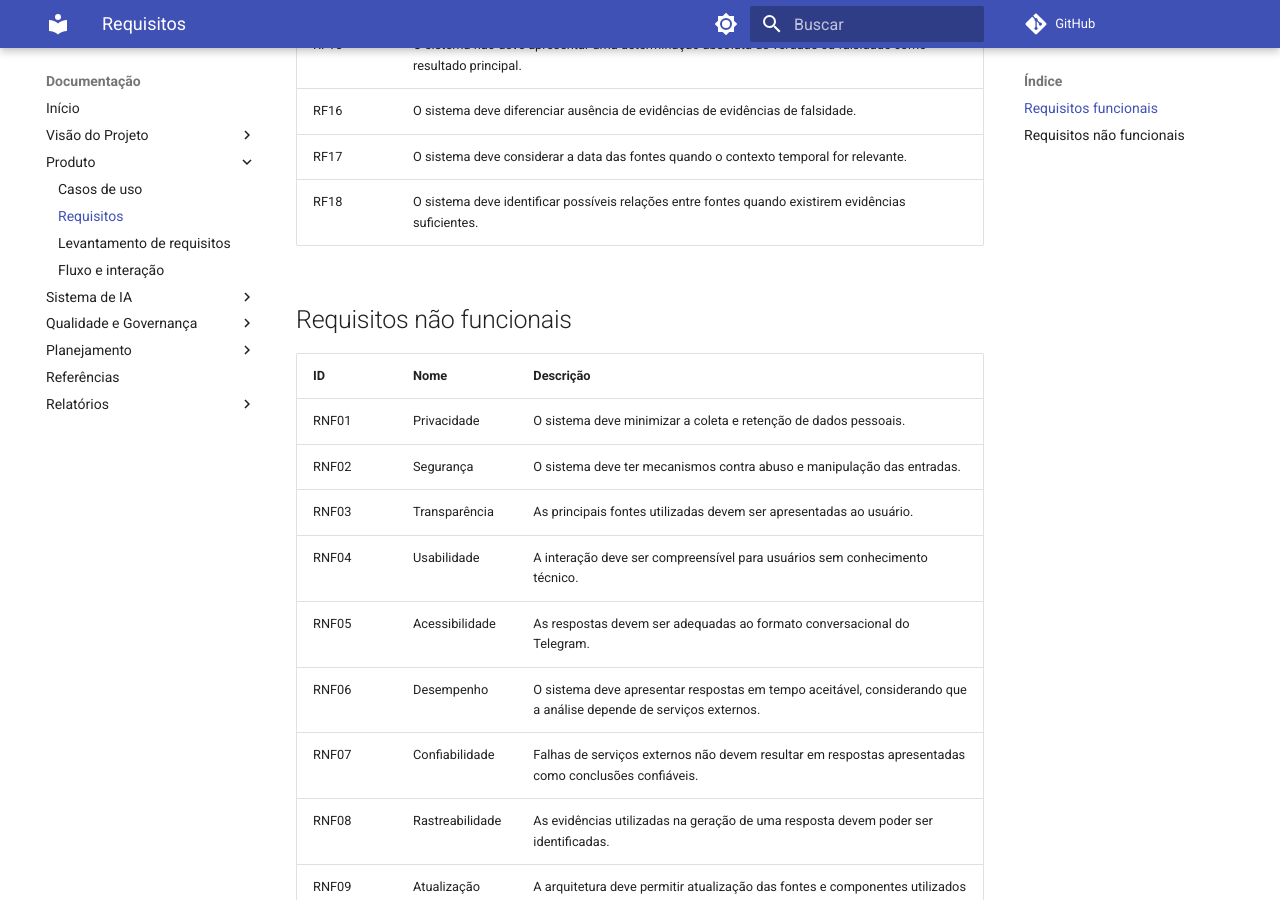
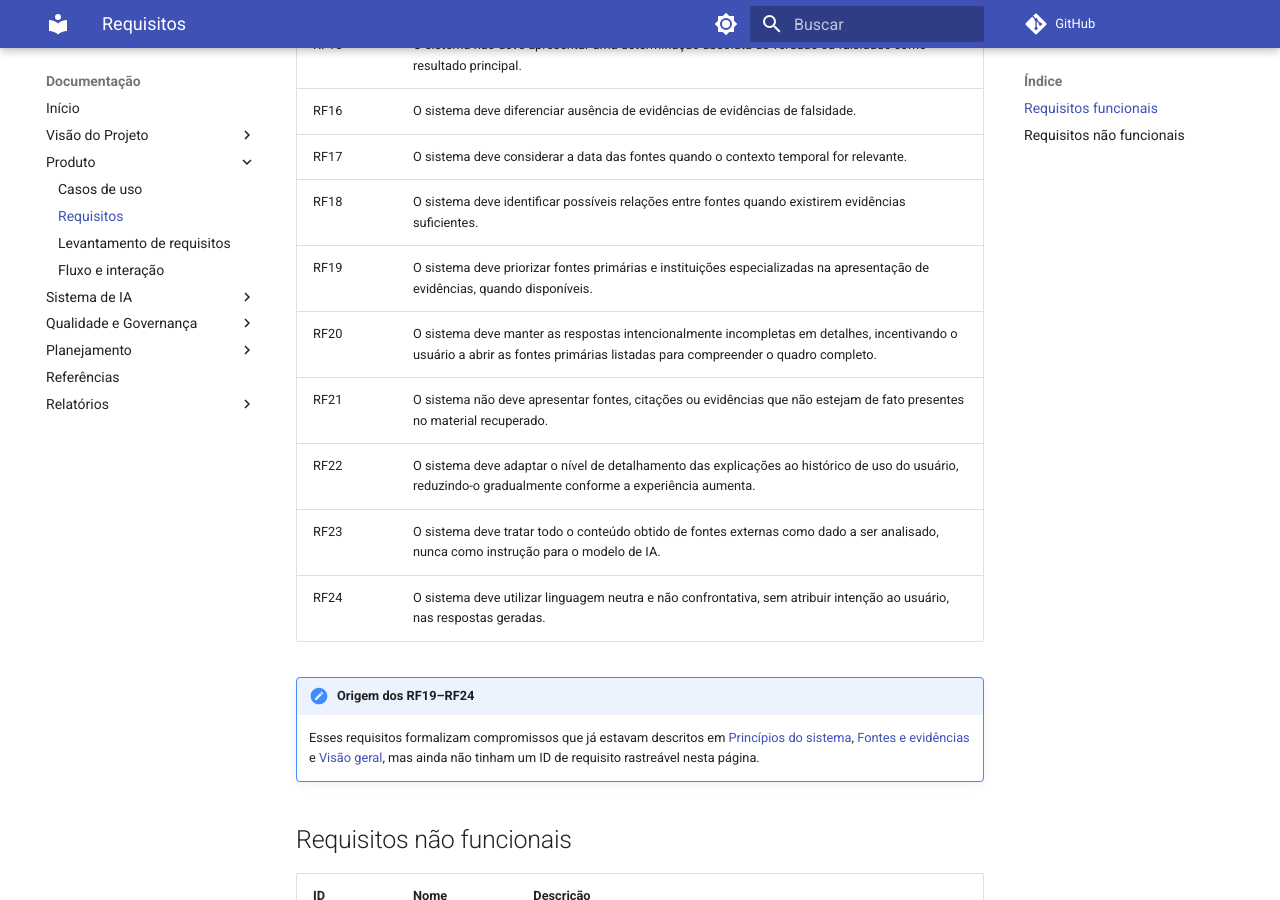
Before and after one commit to Challenge-1-Residencia-IA/Documentacao, an MkDocs documentation site: the page built from docs/requisitos.md, in a window 1280 px wide and 900 px high, scrolled down 1014 px. Built offline with MkDocs 1.6.1 and Material for MkDocs 9.7.7, drawn with Linux system fonts in a browser that asks for light colours; comment, search, counter and statistics services are not loaded.

Commit message:
docs: adiciona RF19-RF24 para fechar lacunas de requisitos
Formaliza compromissos já descritos em principios.md, fontes-e-
evidencias.md e visao-geral.md (priorização de fontes primárias,
resposta intencionalmente incompleta, proibição de fabricar fontes,
detalhamento progressivo, separação dado/instrução, linguagem
neutra) que ainda não tinham um ID de requisito rastreável.

```diff
--- a/docs/requisitos.md
+++ b/docs/requisitos.md
@@ -25,6 +25,15 @@
 | RF16 | O sistema deve diferenciar ausência de evidências de evidências de falsidade. |
 | RF17 | O sistema deve considerar a data das fontes quando o contexto temporal for relevante. |
 | RF18 | O sistema deve identificar possíveis relações entre fontes quando existirem evidências suficientes. |
+| RF19 | O sistema deve priorizar fontes primárias e instituições especializadas na apresentação de evidências, quando disponíveis. |
+| RF20 | O sistema deve manter as respostas intencionalmente incompletas em detalhes, incentivando o usuário a abrir as fontes primárias listadas para compreender o quadro completo. |
+| RF21 | O sistema não deve apresentar fontes, citações ou evidências que não estejam de fato presentes no material recuperado. |
+| RF22 | O sistema deve adaptar o nível de detalhamento das explicações ao histórico de uso do usuário, reduzindo-o gradualmente conforme a experiência aumenta. |
+| RF23 | O sistema deve tratar todo o conteúdo obtido de fontes externas como dado a ser analisado, nunca como instrução para o modelo de IA. |
+| RF24 | O sistema deve utilizar linguagem neutra e não confrontativa, sem atribuir intenção ao usuário, nas respostas geradas. |
+
+!!! note "Origem dos RF19–RF24"
+    Esses requisitos formalizam compromissos que já estavam descritos em [Princípios do sistema](principios.md), [Fontes e evidências](fontes-e-evidencias.md) e [Visão geral](visao-geral.md), mas ainda não tinham um ID de requisito rastreável nesta página.
 
 ## Requisitos não funcionais
 
```
